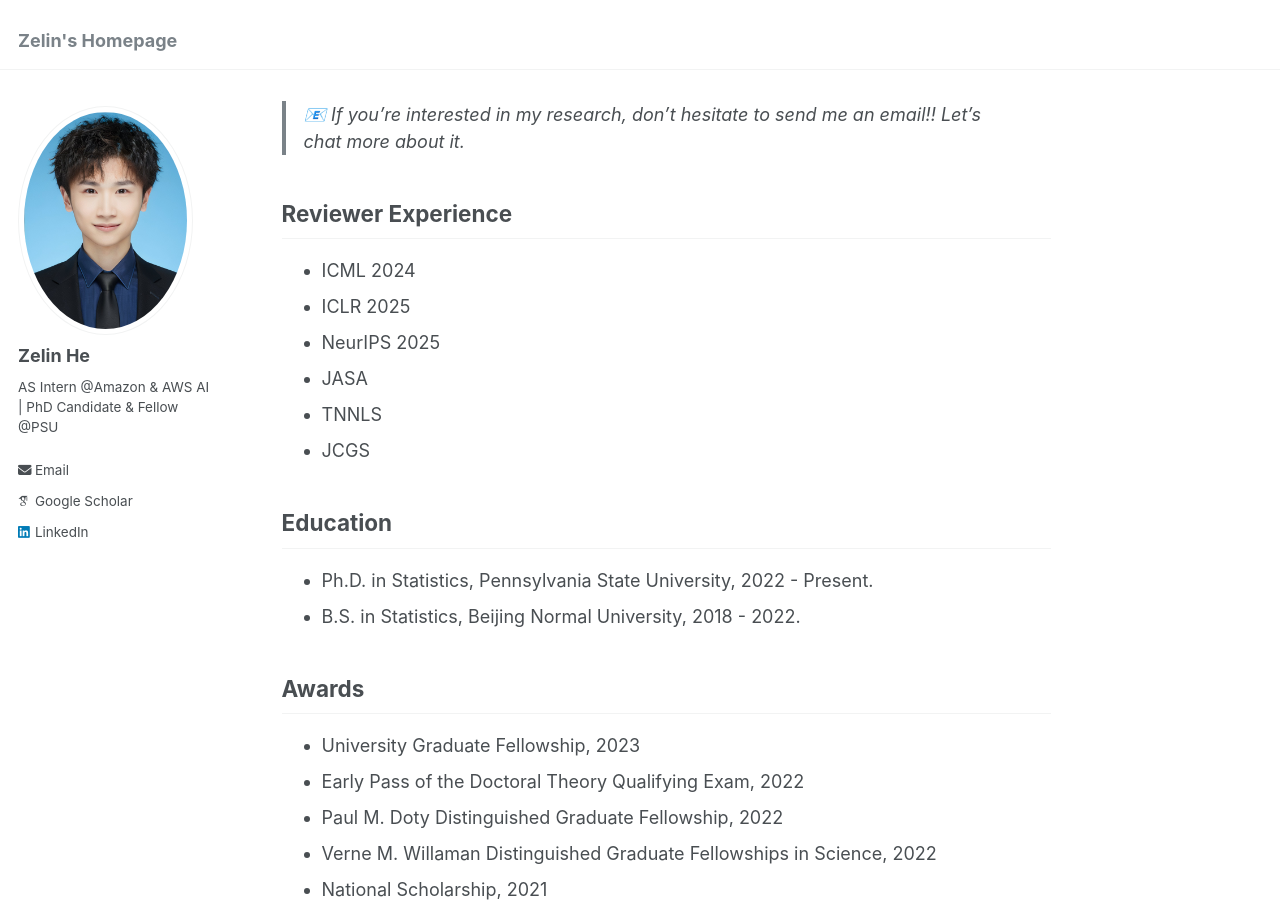
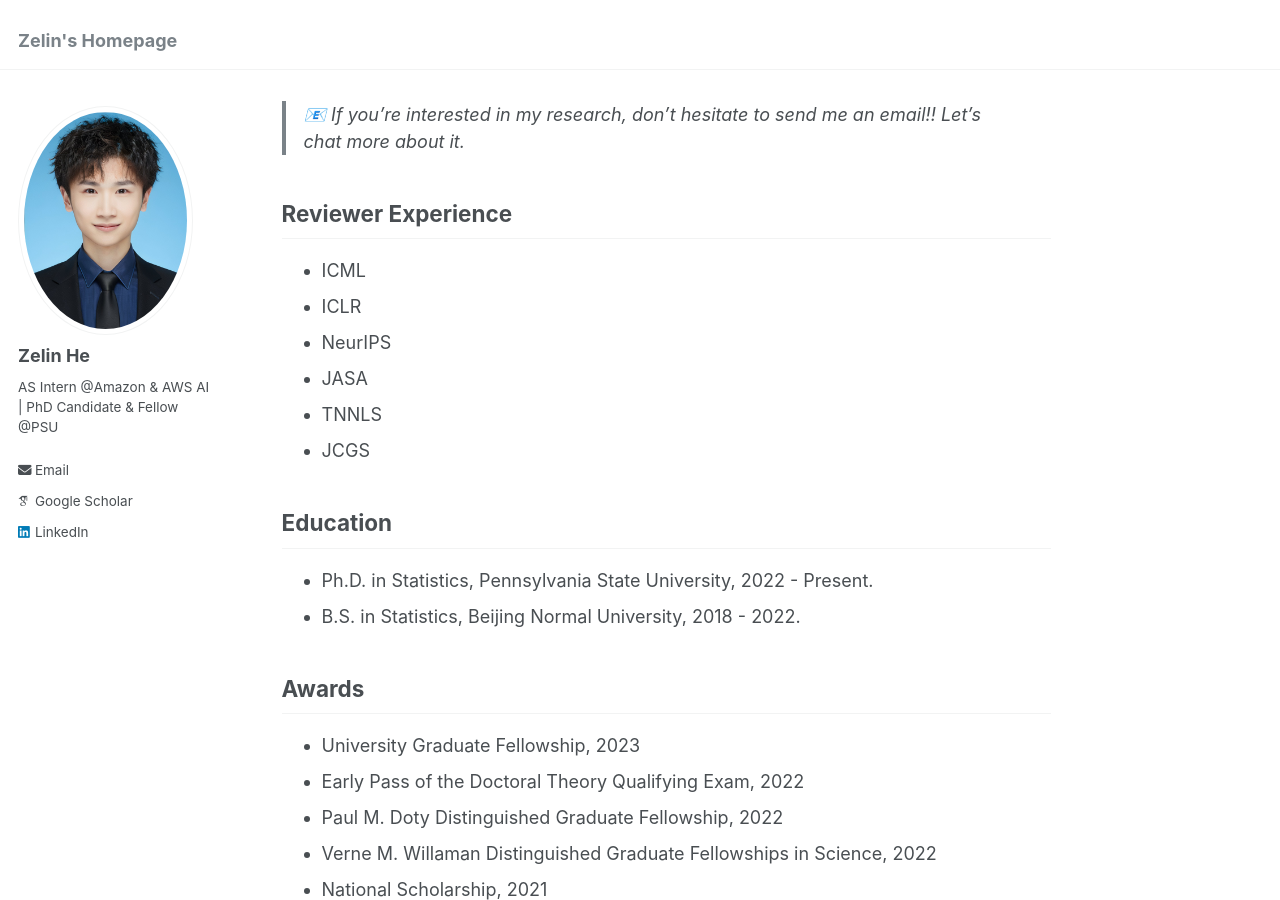
Before and after one commit to ZLHe0/zelinhe.github.io, a Jekyll site: the page built from _pages/about.md, in a window 1280 px wide and 900 px high, scrolled down 2051 px. Built offline with Jekyll 4.4.1, drawn with Linux system fonts in a browser that asks for light colours; some web fonts are replaced.

Commit message:
Remove years from reviewer experience section
Co-Authored-By: Claude Sonnet 4.6 <noreply@anthropic.com>

```diff
--- a/_pages/about.md
+++ b/_pages/about.md
@@ -51,9 +51,9 @@ I am a Ph.D. Candidate at Penn State. I am closely working with Amazon DST & AWS
 >  📧 If you're interested in my research, don't hesitate to send me an email!! Let's chat more about it.
 
 ## Reviewer Experience
-- ICML 2024
-- ICLR 2025
-- NeurIPS 2025
+- ICML
+- ICLR
+- NeurIPS
 - JASA
 - TNNLS
 - JCGS
```
